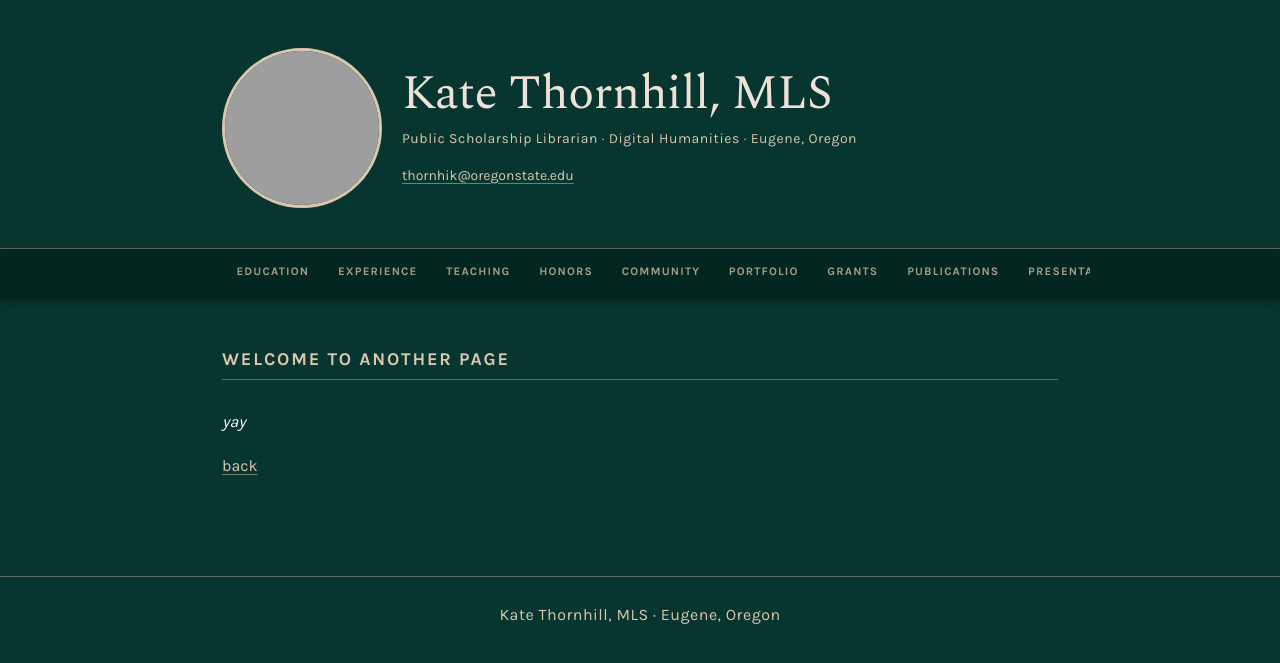
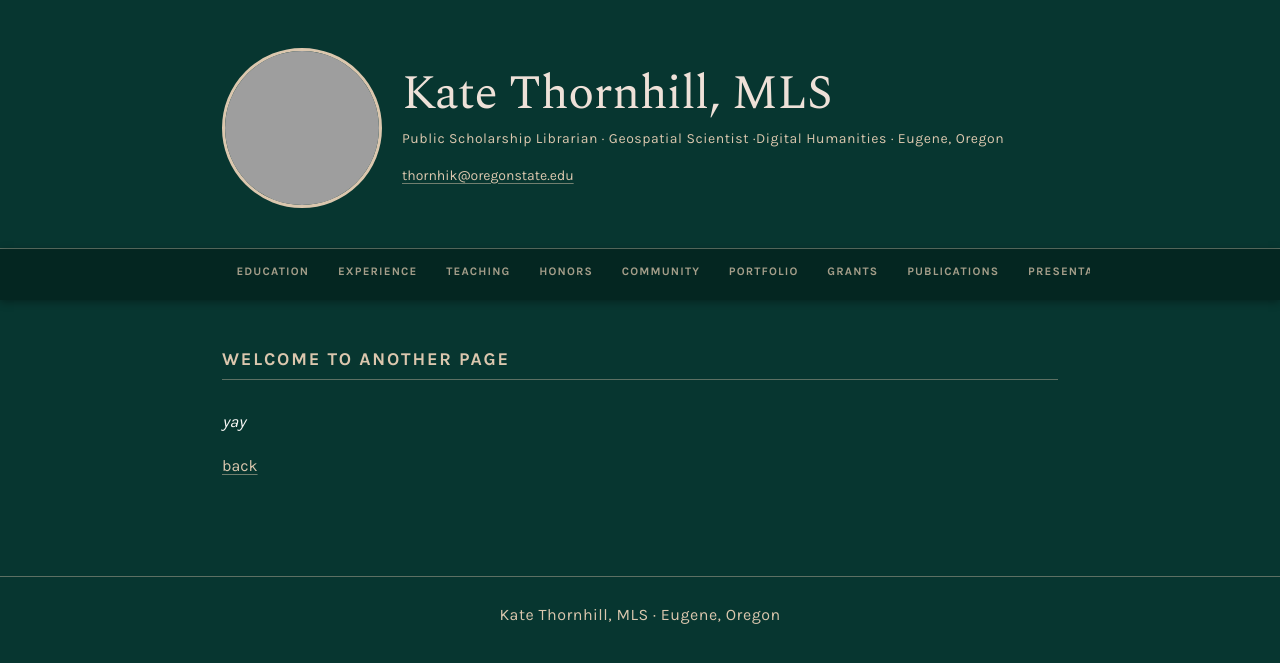
Before and after one commit to thorniecodes/curriculumvitae, a Jekyll site: the page built from another-page.md, in a window 1280 px wide. Shown: the top 663 px of the page. Built offline with Jekyll 4.4.1, drawn with Linux system fonts in a browser that asks for light colours; our own code applies the rules of GitHub Pages for plain Markdown files; grey boxes are pictures that could not be loaded.

Commit message:
Update _config.yml

```diff
--- a/_config.yml
+++ b/_config.yml
@@ -1,5 +1,5 @@
 title: Kate Thornhill, MLS
-description: Public Scholarship Librarian · Digital Humanities · Eugene, Oregon
+description: Public Scholarship Librarian · Geospatial Scientist ·Digital Humanities · Eugene, Oregon
 email: thornhik@oregonstate.edu
 show_downloads: false
 theme: jekyll-theme-minimal
```
